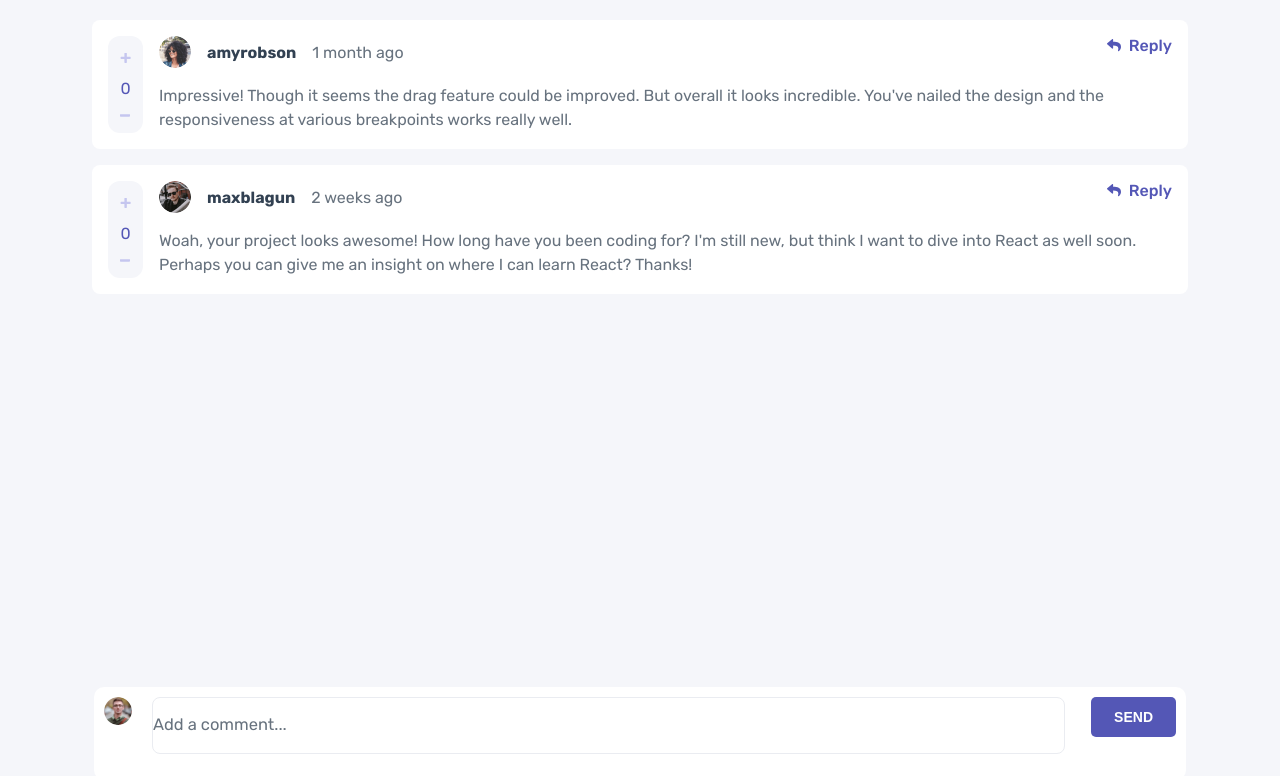
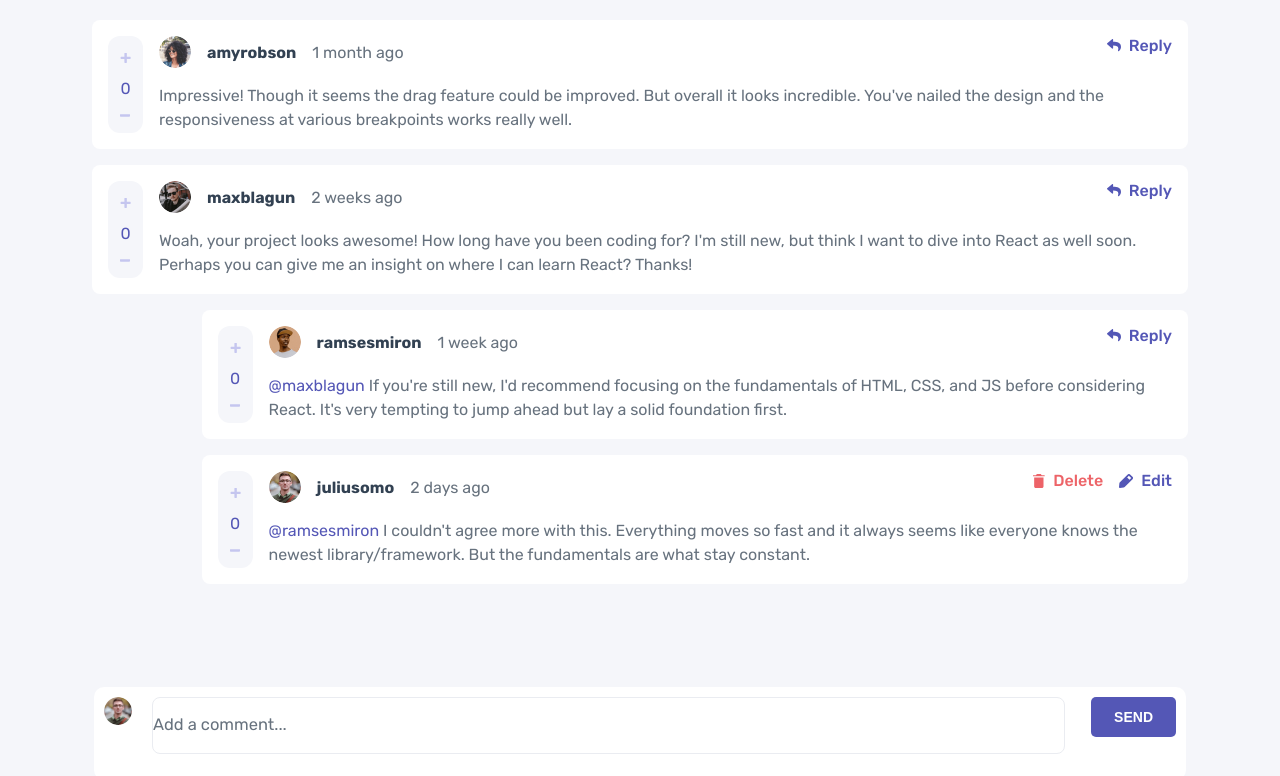
Before and after one commit to Evans-Asiedu/interactive-comment, a React (Create React App) app: page / in a window 1280 px wide. Shown: the top 776 px of the page. Built offline with nearby package versions, Linux system fonts and the light colour scheme.

Commit message:
Refactor app component and add reply comment post to view

```diff
--- a/src/App.js
+++ b/src/App.js
@@ -7,8 +7,9 @@ import Button from "./components/button";
 import CommentHeader from "./components/commentHeader";
 import AddCommentForm from "./components/addCommentForm";
 import VotingButton from "./components/voting";
-import { addComment, getComments } from "./services/commentService";
+import { addComment, getComments, addReply } from "./services/commentService";
 import CommnetCard from "./components/commentCard";
+import Comments from "./components/comment";
 
 const URL = process.env.PUBLIC_URL;
 
@@ -24,9 +25,16 @@ class App extends Component {
 
   // for handling adding of comment
   handleAddComment = (content) => {
-    console.log("content", content);
     addComment(content);
-    this.setState({});
+    const updatedComments = getComments();
+    this.setState({ comments: updatedComments });
+  };
+
+  // for handling replies
+  handleAddReply = (commentId, replyContent, replyingTo) => {
+    addReply(commentId, replyContent, replyingTo);
+    const updatedComments = getComments();
+    this.setState({ comments: updatedComments });
   };
 
   render() {
@@ -36,11 +44,7 @@ class App extends Component {
       <>
         <div className="app">
           <div className="scrollable-content">
-            <div className="comments">
-              {comments.map((c) => (
-                <CommnetCard comment={c} key={c.id} />
-              ))}
-            </div>
+            <Comments comments={comments} onAddReply={this.handleAddReply} />
           </div>
           <AddCommentForm onAddComment={this.handleAddComment} />
         </div>
--- /dev/null
+++ b/src/components/comment.jsx
@@ -0,0 +1,35 @@
+import React, { Component } from "react";
+import CommnetCard from "./commentCard";
+import { getReplies } from "../services/commentService";
+
+const Comments = ({ comments, onAddReply }) => {
+  const renderReplyCard = (commentId) => {
+    const replies = getReplies(commentId);
+    return replies.map((r) => (
+      <CommnetCard
+        comment={r}
+        key={r.id}
+        isReply={true}
+        onAddReply={onAddReply}
+      />
+    ));
+  };
+
+  return (
+    <div className="comments">
+      {comments.map((c) => (
+        <>
+          <CommnetCard
+            comment={c}
+            key={c.id}
+            isReply={false}
+            onAddReply={onAddReply}
+          />
+          {renderReplyCard(c.id)}
+        </>
+      ))}
+    </div>
+  );
+};
+
+export default Comments;
--- a/src/components/commentBody.jsx
+++ b/src/components/commentBody.jsx
@@ -1,12 +1,10 @@
-
-
-const CommentBody = ({text, replyTo}) => {
+const CommentBody = ({ text, replyTo }) => {
   return (
     <p className="comment__body">
       {replyTo ? <span className="comment__reply-to">@{replyTo} </span> : null}
       {text}
     </p>
   );
-}
+};
 
 export default CommentBody;
--- a/src/components/commentCard.jsx
+++ b/src/components/commentCard.jsx
@@ -1,24 +1,30 @@
-import React, { useState } from 'react';
+import React, { useState } from "react";
 import ActionButton from "./actionButton";
 import CommentBody from "./commentBody";
 import CommentHeader from "./commentHeader";
 import VotingButton from "./voting";
-import AddCommentForm from './addCommentForm';
-import { addReply } from '../services/commentService';
-import data from '../services/data.json';
+import AddCommentForm from "./addCommentForm";
+import { addReply } from "../services/commentService";
+import data from "../services/data.json";
 
 const URL = process.env.PUBLIC_URL;
-const currentUser = data.currentUser
+const currentUser = data.currentUser;
 
-const CommnetCard = ({ comment }) => {
+const CommnetCard = ({ comment, isReply, onAddReply }) => {
   const [showReplyForm, setShowReplyForm] = useState(false);
 
   const handleReplyClick = () => {
     setShowReplyForm(!showReplyForm);
-    }
+  };
+
   const handleAddReply = (replyContent) => {
     console.log(`Replying to comment ${comment.id} with: ${replyContent}`);
-        addReply(comment.id, `@${comment.user.username} ${replyContent}`, comment.user.username);
+
+    const updatedReplyContent = replyContent.replace(
+      `@${comment.user.username} `,
+      ""
+    );
+    onAddReply(comment.id, updatedReplyContent, comment.user.username);
     setShowReplyForm(false);
   };
 
@@ -26,16 +32,15 @@ const CommnetCard = ({ comment }) => {
 
   return (
     <>
-        <article className="comment">
+      <article className={isReply ? "comment comment--reply" : "comment"}>
         <VotingButton />
 
         <div>
-                <CommentHeader comment={comment}/>
+          <CommentHeader comment={comment} />
           <CommentBody replyTo={comment?.replyingTo} text={comment.content} />
         </div>
         <div className="comment__actions">
-                {
-                    isOwner ? (
+          {isOwner ? (
             <>
               <ActionButton
                 type="delete"
@@ -50,13 +55,14 @@ const CommnetCard = ({ comment }) => {
                 onClick={() => console.log("Edit clicked")}
               />
             </>
-                    ) : <ActionButton
+          ) : (
+            <ActionButton
               type="reply"
               icon={`${URL}/images/icon-reply.svg`}
               label="Reply"
-                    onClick={handleReplyClick}/>
-                }
-
+              onClick={handleReplyClick}
+            />
+          )}
         </div>
       </article>
       {/* Show the reply form when the "Reply" button is clicked */}
@@ -70,6 +76,6 @@ const CommnetCard = ({ comment }) => {
       )}
     </>
   );
-}
+};
 
 export default CommnetCard;
--- a/src/index.css
+++ b/src/index.css
@@ -334,6 +334,11 @@ body {
   gap: 1.6rem;
 }
 
+.comment--reply {
+  width: 90%;
+  align-self: flex-end;
+}
+
 .comment__head {
   display: flex;
   align-items: center;
@@ -360,5 +365,5 @@ body {
 
 /* Reply form */
 .reply-form-container {
-
+  width: 100%;
 }
```
Lines whose indentation alone changed are shown as unchanged.
